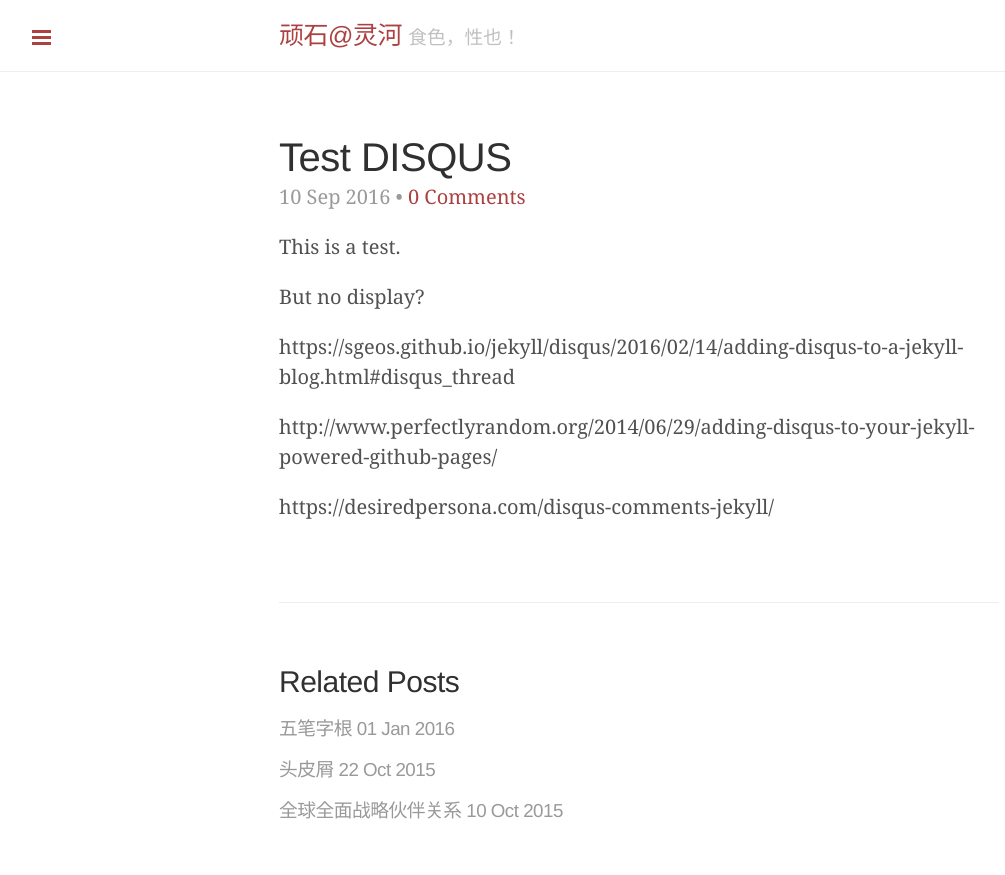
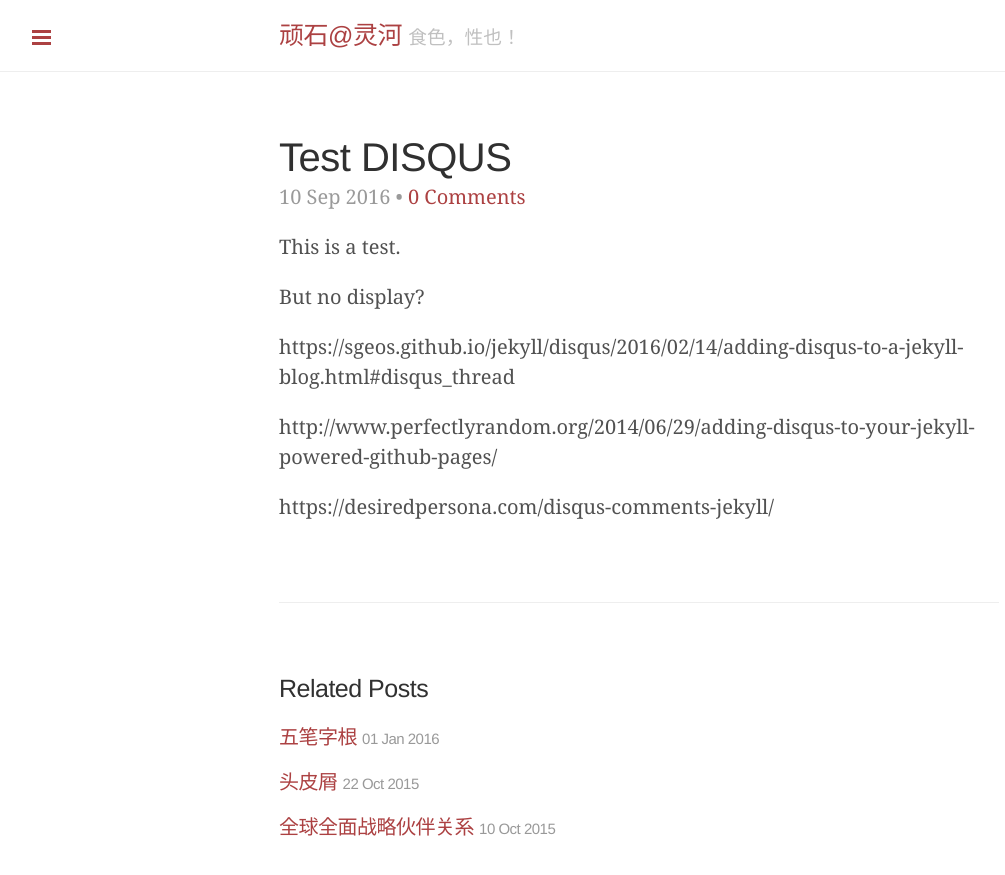
Before and after one commit to outsinre/zh-blog, a Jekyll site: the page built from _posts/2016-09-10-disqus.md, in a window 1280 px wide. Shown: the top 875 px of the page, without its empty margins (1-1006 px from the left). Built offline with Jekyll 4.4.1, drawn with Linux system fonts in a browser that asks for light colours; comment, search, counter and statistics services are not loaded.

Commit message:
smaller related posts url

```diff
--- a/_layouts/post.html
+++ b/_layouts/post.html
@@ -9,19 +9,19 @@ comments: true
   {{ content }}
 </div>
 
-{% include disqus.html %}
-
 <div class="related">
-  <h2>Related Posts</h2>
+  <h3>Related Posts</h3>
   <ul class="related-posts">
     {% for post in site.related_posts limit:3 %}
       <li>
-        <h3>
+        <h4>
           <a href="{{ post.url }}">
-            <small>{{ post.title }} {{ post.date | date_to_string }}</small>
+            {{ post.title }} <small>{{ post.date | date_to_string }}</small>
           </a>
-        </h3>
+        </h4>
       </li>
     {% endfor %}
   </ul>
 </div>
+
+{% include disqus.html %}
```
